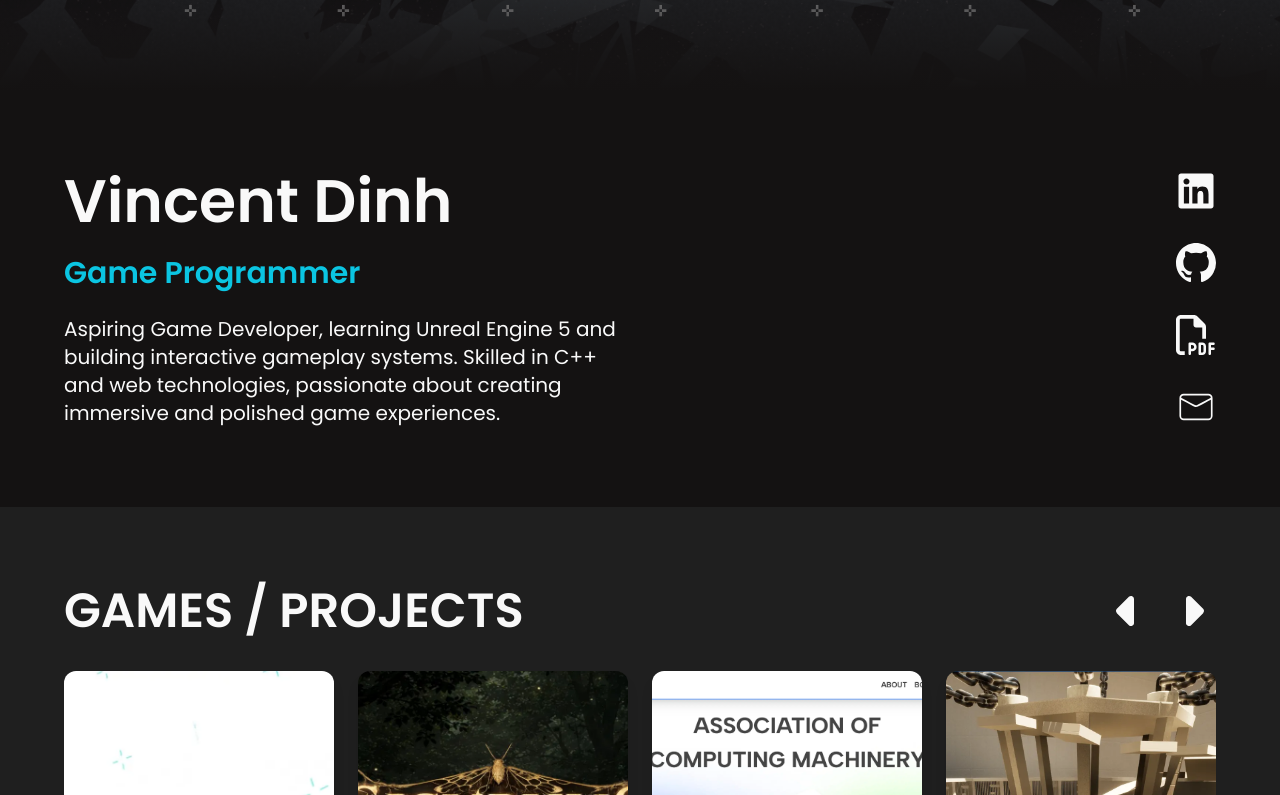
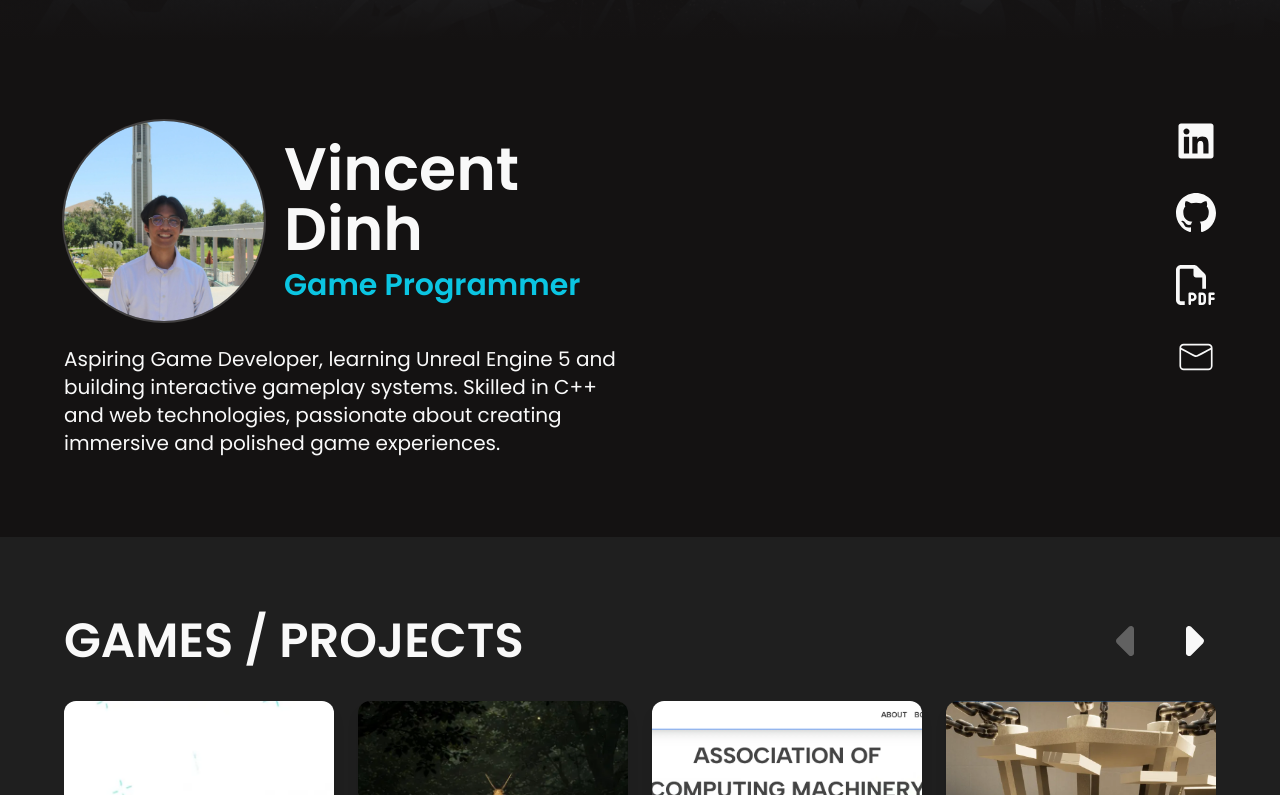
Before and after one commit to vinceednh/vinceednh.github.io, a Next.js app: page / in a window 1280 px wide. Shown: the part 745-1540 px from the top of the page. Built offline with nearby package versions, Linux system fonts and the light colour scheme.

Commit message:
Updated Profile Picture, and scrolling logic

```diff
--- a/src/components/Projects.tsx
+++ b/src/components/Projects.tsx
@@ -2,7 +2,6 @@
 
 import { useState, useEffect, useRef } from "react";
 import { motion, AnimatePresence, Transition } from "motion/react";
-import { wrap } from "@popmotion/popcorn";
 import projects from "@/data/projects";
 import ProjectCard from "./ProjectCard";
 import { FaCaretLeft, FaCaretRight } from "react-icons/fa6";
@@ -33,8 +32,6 @@ const Projects = () => {
   const slideRef = useRef<HTMLDivElement>(null);
   const [containerHeight, setContainerHeight] = useState(0);
   const [loaded, setLoaded] = useState(false);
-  const touchStartX = useRef<number>(0);
-  const touchEndX = useRef<number>(0);
 
   useEffect(() => {
     const updateProjectsPerPage = () => {
@@ -72,26 +69,15 @@ const Projects = () => {
   }, []);
 
   const nextPage = () => {
+    if (page >= totalPages - 1) return;
     setDirection(1);
-    setPage((prev) => wrap(0, totalPages, prev + 1));
+    setPage((prev) => prev + 1);
   };
 
   const prevPage = () => {
+    if (page <= 0) return;
     setDirection(-1);
-    setPage((prev) => wrap(0, totalPages, prev - 1));
-  };
-
-  const handleTouchStart = (e: React.TouchEvent) => {
-    touchStartX.current = e.touches[0].clientX;
-  };
-
-  const handleTouchEnd = (e: React.TouchEvent) => {
-    touchEndX.current = e.changedTouches[0].clientX;
-    const diff = touchStartX.current - touchEndX.current;
-
-    if (Math.abs(diff) > 50) {
-      diff > 0 ? nextPage() : prevPage();
-    }
+    setPage((prev) => prev - 1);
   };
 
   return (
@@ -107,13 +93,15 @@ const Projects = () => {
         <div className="flex gap-4">
           <button
             onClick={prevPage}
-            className="cursor-pointer text-5xl transition-colors duration-200 hover:text-blue-100"
+            disabled={page === 0}
+            className="cursor-pointer text-5xl transition-all duration-200 hover:text-blue-100 disabled:cursor-not-allowed disabled:opacity-30"
           >
             <FaCaretLeft />
           </button>
           <button
             onClick={nextPage}
-            className="cursor-pointer text-5xl transition-colors duration-200 hover:text-blue-100"
+            disabled={page === totalPages - 1}
+            className="cursor-pointer text-5xl transition-all duration-200 hover:text-blue-100 disabled:cursor-not-allowed disabled:opacity-30"
           >
             <FaCaretRight />
           </button>
@@ -124,8 +112,6 @@ const Projects = () => {
         className="relative w-full overflow-hidden"
         style={{ height: containerHeight }}
         ref={containerRef}
-        onTouchStart={handleTouchStart}
-        onTouchEnd={handleTouchEnd}
       >
         <AnimatePresence initial={false} custom={direction}>
           <motion.div
@@ -137,7 +123,17 @@ const Projects = () => {
             animate="active"
             exit="exit"
             transition={sliderTransition}
-            className="absolute top-0 left-0 grid w-full grid-cols-1 grid-rows-2 gap-6 pt-3 md:grid-cols-3 md:grid-rows-2 xl:grid-cols-4 xl:grid-rows-1"
+            drag="x"
+            dragConstraints={{ left: 0, right: 0 }}
+            dragElastic={{
+              left: page === totalPages - 1 ? 0.05 : 0.2,
+              right: page === 0 ? 0.05 : 0.2,
+            }}
+            onDragEnd={(_, info) => {
+              if (info.offset.x < -50) nextPage();
+              else if (info.offset.x > 50) prevPage();
+            }}
+            className="absolute top-0 left-0 grid w-full cursor-grab grid-cols-1 grid-rows-2 gap-6 pt-3 active:cursor-grabbing md:grid-cols-3 md:grid-rows-2 xl:grid-cols-4 xl:grid-rows-1"
           >
             {currentProjects.map((project, index) => (
               <motion.div
--- a/src/components/banner.tsx
+++ b/src/components/banner.tsx
@@ -2,7 +2,7 @@ import Image from "next/image";
 
 export default function Banner() {
   return (
-    <div className="relative -mt-16 h-[350px] w-full md:h-[900px]">
+    <div className="relative -mt-16 h-[250px] w-full md:h-[850px]">
       <Image
         src="/home/home-banner.webp"
         alt="Banner"
--- a/src/components/footer.tsx
+++ b/src/components/footer.tsx
@@ -4,7 +4,7 @@ const Footer = () => {
       <div className="mx-auto flex max-w-7xl flex-col items-center justify-between px-4 md:flex-row">
         <div className="flex flex-col items-center text-sm">
           <p>&copy; {new Date().getFullYear()} Vincent Dinh</p>
-          <p>Last updated: June 2026</p>
+          <p>Last updated: July 2026</p>
         </div>
 
         <div className="mt-4 flex space-x-6 md:mt-0">
--- a/src/components/intro.tsx
+++ b/src/components/intro.tsx
@@ -1,5 +1,6 @@
 "use client";
 import React, { useState } from "react";
+import Image from "next/image";
 import { motion } from "motion/react";
 import { FaLinkedin } from "react-icons/fa";
 import { BsGithub } from "react-icons/bs";
@@ -18,6 +19,21 @@ const Intro = () => {
   return (
     <div className="text-white-100 relative flex flex-col items-center justify-between px-8 py-20 md:flex-row md:items-start md:px-16">
       <div className="flex max-w-xl flex-col gap-6">
+        <div className="flex flex-col items-center gap-4 md:flex-row md:items-center md:gap-5">
+          <motion.div
+            {...fadeInFromLeft}
+            transition={{ ...fadeInFromLeft.transition, delay: 0.1 }}
+            className="shrink-0"
+          >
+            <Image
+              src="/icons/profile.webp"
+              alt="Vincent Dinh"
+              width={96}
+              height={96}
+              className="mb-2 h-40 w-40 rounded-full object-cover ring-2 ring-white/20 md:mb-0 md:h-50 md:w-50"
+            />
+          </motion.div>
+          <div className="flex flex-col gap-2">
             <motion.h1 {...fadeInFromLeft} className="text-6xl font-bold">
               Vincent Dinh
             </motion.h1>
@@ -28,6 +44,8 @@ const Intro = () => {
             >
               Game Programmer
             </motion.h2>
+          </div>
+        </div>
         <motion.p
           {...fadeInFromLeft}
           transition={{ ...fadeInFromLeft.transition, delay: 0.4 }}
--- a/src/components/navigation.tsx
+++ b/src/components/navigation.tsx
@@ -2,7 +2,7 @@
 
 import { useEffect, useState } from "react";
 import { Link as ScrollLink } from "react-scroll";
-import { motion, AnimatePresence } from "framer-motion";
+import { motion, AnimatePresence } from "motion/react";
 
 const Navigation = () => {
   const [scrolled, setScrolled] = useState(false);
```
Also changed, not shown: public/icons/profile.webp (added). Lines whose indentation alone changed are shown as unchanged.
